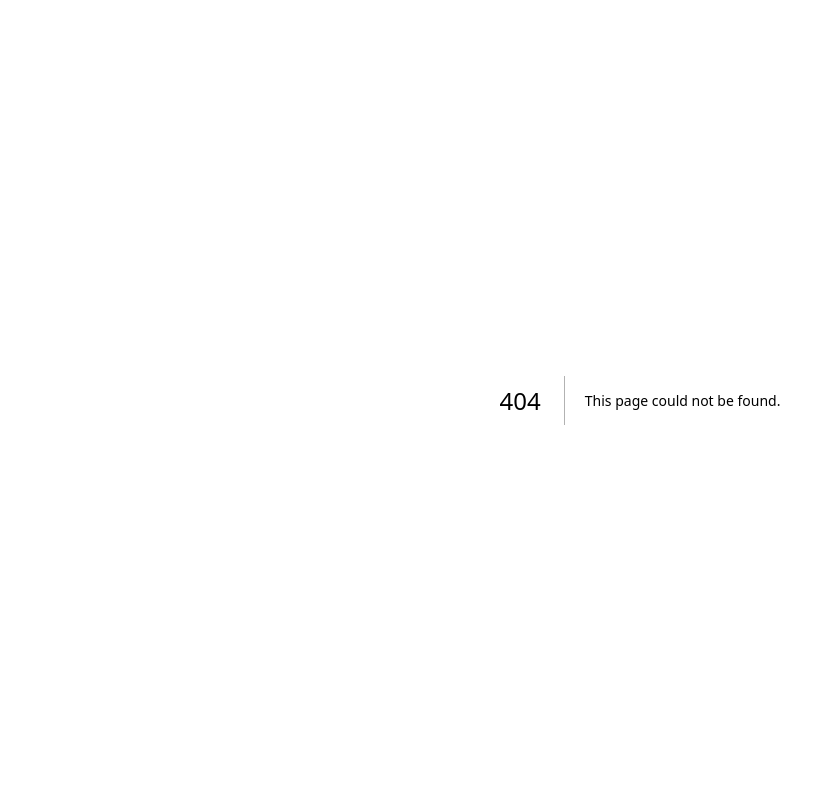
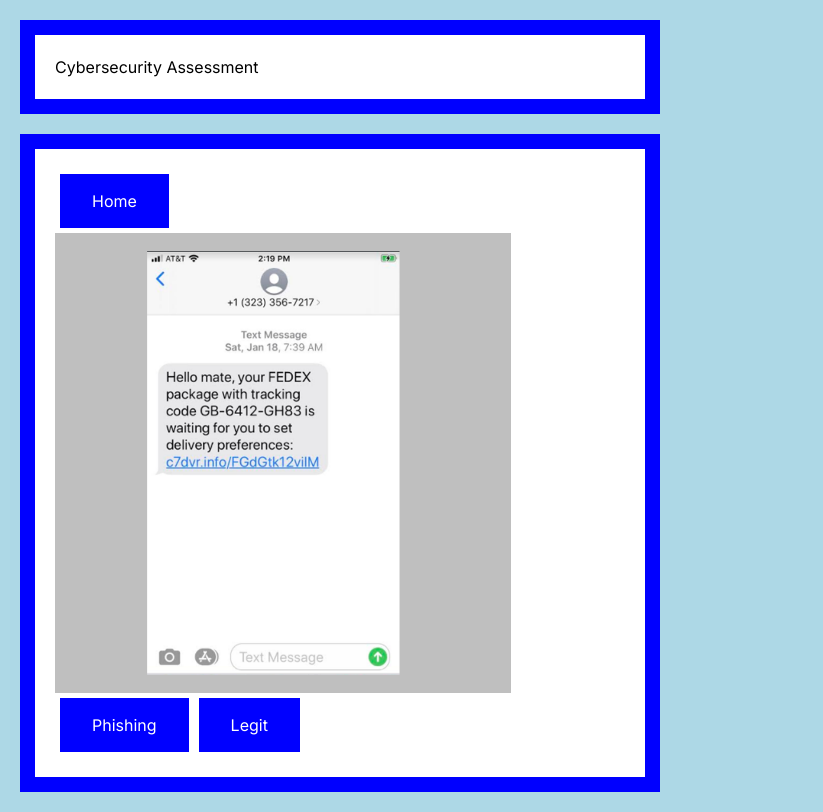
Before and after one commit to wcward3302/my-testing-app, a Next.js app: page /text in a window 1280 px wide. Before the commit this address had no page. Shown: the whole page, without its empty margins (0-823 px from the left). Built offline with nearby package versions, Linux system fonts and the light colour scheme.

Commit message:
Made MAJOR money moves

```diff
--- /dev/null
+++ b/src/app/ad/page.tsx
@@ -0,0 +1,92 @@
+"use client"
+const data_json = require('../../../public/data.json');
+
+var counter = 0
+var assessment_type = 0
+
+
+
+function testButtonPress(){
+  let phish_button = document.getElementById("phishButton") as HTMLElement
+  let legit_button = document.getElementById("legitButton") as HTMLElement
+  let continue_button = document.getElementById("continueButton") as HTMLElement
+
+
+  let image_element = document.getElementById("example_image") as HTMLImageElement
+  image_element.src=data_json.AssessmentQuestions[0].ads[counter].location_annotate
+
+  let phish_value = data_json.AssessmentQuestions[0].ads[counter].phishing
+
+  // if example is phishing
+  if (phish_value == true){
+    phish_button.style.background="green"
+    legit_button.style.background="red"
+    continue_button.style.visibility="visible"
+  }
+
+  // if example is legit
+  else{
+    phish_button.style.background="red"
+    legit_button.style.background="green"
+    continue_button.style.visibility="visible"
+  }
+}
+
+function next(){
+  if (counter+1 < Object.keys(data_json.AssessmentQuestions[0].ads).length){
+
+    // This is where the end assessment would be!
+    counter++
+  }
+  else{
+    counter =0
+  }
+
+  // get all the elements to be modified
+  let phish_button = document.getElementById("phishButton") as HTMLElement
+  let legit_button = document.getElementById("legitButton") as HTMLElement
+  let continue_button = document.getElementById("continueButton") as HTMLElement
+
+  let image_element = document.getElementById("example_image") as HTMLImageElement
+  image_element.src=data_json.AssessmentQuestions[0].ads[counter].location
+
+  // reset CSS
+  phish_button.style.background="blue"
+  legit_button.style.background="blue"
+  continue_button.style.visibility="hidden"
+}
+
+import Link from "next/link";
+
+export default function Home() {
+  return (
+    <main>
+
+      <div id="topBar" className="div1">
+        <h1>Cybersecurity Assessment</h1>
+      </div>
+
+      <div>
+          <div id="questionBox" className="div1">
+
+            <Link href="/">
+              <button>Home</button>
+            </Link>
+
+            <img id="example_image" src="/ads/ad1.png"></img>
+
+            <button id="phishButton" onClick={testButtonPress}>Phishing</button>
+
+            <button id="legitButton" onClick={testButtonPress}>Legit</button>
+
+            <button id="continueButton" className ="buttonHidden" onClick={next}>Continue</button>
+
+
+          </div>
+
+        </div>
+
+
+    </main>
+  );
+}
--- /dev/null
+++ b/src/app/email/page.tsx
@@ -0,0 +1,93 @@
+
+"use client"
+const data_json = require('../../../public/data.json');
+
+var counter = 0
+var assessment_type = 0
+
+
+
+function testButtonPress(){
+  let phish_button = document.getElementById("phishButton") as HTMLElement
+  let legit_button = document.getElementById("legitButton") as HTMLElement
+  let continue_button = document.getElementById("continueButton") as HTMLElement
+
+
+  let image_element = document.getElementById("example_image") as HTMLImageElement
+  image_element.src=data_json.AssessmentQuestions[0].emails[counter].location_annotate
+
+  let phish_value = data_json.AssessmentQuestions[0].emails[counter].phishing
+
+  // if example is phishing
+  if (phish_value == true){
+    phish_button.style.background="green"
+    legit_button.style.background="red"
+    continue_button.style.visibility="visible"
+  }
+
+  // if example is legit
+  else{
+    phish_button.style.background="red"
+    legit_button.style.background="green"
+    continue_button.style.visibility="visible"
+  }
+}
+
+function next(){
+  if (counter+1 < Object.keys(data_json.AssessmentQuestions[0].emails).length){
+
+    // This is where the end assessment would be!
+    counter++
+  }
+  else{
+    counter =0
+  }
+
+  // get all the elements to be modified
+  let phish_button = document.getElementById("phishButton") as HTMLElement
+  let legit_button = document.getElementById("legitButton") as HTMLElement
+  let continue_button = document.getElementById("continueButton") as HTMLElement
+
+  let image_element = document.getElementById("example_image") as HTMLImageElement
+  image_element.src=data_json.AssessmentQuestions[0].emails[counter].location
+
+  // reset CSS
+  phish_button.style.background="blue"
+  legit_button.style.background="blue"
+  continue_button.style.visibility="hidden"
+}
+
+import Link from "next/link";
+
+export default function Home() {
+  return (
+    <main>
+
+      <div id="topBar" className="div1">
+        <h1>Cybersecurity Assessment</h1>
+      </div>
+
+      <div>
+          <div id="questionBox" className="div1">
+
+          <Link href="/">
+              <button>Home</button>
+            </Link>
+
+            <img id="example_image" src="/emails/email1.png"></img>
+
+            <button id="phishButton" onClick={testButtonPress}>Phishing</button>
+
+            <button id="legitButton" onClick={testButtonPress}>Legit</button>
+
+            <button id="continueButton" className ="buttonHidden" onClick={next}>Continue</button>
+
+
+          </div>
+
+        </div>
+
+
+    </main>
+  );
+}
--- a/src/app/globals.css
+++ b/src/app/globals.css
@@ -18,7 +18,20 @@
   width: 80%;
 }
 
+#myDIV {
+  width: 300px;
+  height: 200px;
+  background: red;
+  animation: mymove 2;
+}
+
+@keyframes mymove {
+  from {background-color: red;}
+  to {background-color: blue;}
+}
+
 button {
+  animation: none 2;
   border: none;
   background-color: blue;
   color: white;
--- a/src/app/page.tsx
+++ b/src/app/page.tsx
@@ -1,58 +1,4 @@
-
-"use client"
-const data_json = require('./data.json');
-
-var counter = 0
-
-function testButtonPress(){
-  let phish_button = document.getElementById("phishButton") as HTMLElement
-  let legit_button = document.getElementById("legitButton") as HTMLElement
-  let continue_button = document.getElementById("continueButton") as HTMLElement
-
-
-  let image_element = document.getElementById("example_image") as HTMLImageElement
-  image_element.src=data_json.AssessmentQuestions[0].emails[counter].location_annotate
-
-  let phish_value = data_json.AssessmentQuestions[0].emails[counter].phishing
-
-  // if example is phishing
-  if (phish_value == true){
-    phish_button.style.background="green"
-    legit_button.style.background="red"
-    continue_button.style.visibility="visible"
-  }
-
-  // if example is legit
-  else{
-    phish_button.style.background="red"
-    legit_button.style.background="green"
-    continue_button.style.visibility="visible"
-  }
-}
-
-function next(){
-  if (counter+1 < Object.keys(data_json.AssessmentQuestions[0].emails).length){
-
-    // This is where the end assessment would be!
-    counter++
-  }
-  else{
-    counter =0
-  }
-
-  // get all the elements to be modified
-  let phish_button = document.getElementById("phishButton") as HTMLElement
-  let legit_button = document.getElementById("legitButton") as HTMLElement
-  let continue_button = document.getElementById("continueButton") as HTMLElement
-
-  let image_element = document.getElementById("example_image") as HTMLImageElement
-  image_element.src=data_json.AssessmentQuestions[0].emails[counter].location
-
-  // reset CSS
-  phish_button.style.background="blue"
-  legit_button.style.background="blue"
-  continue_button.style.visibility="hidden"
-}
+import Link from "next/link";
 
 export default function Home() {
   return (
@@ -64,21 +10,19 @@
 
       <div>
           <div id="questionBox" className="div1">
+              <Link href="/email">
+                <button className="btn px-4 py-4">Email</button>
+              </Link>
 
-            <img id="example_image" src="/emails/email1.png"></img>
+              <Link href="/text">
+                <button>text</button>
+              </Link>
 
-            <button id="phishButton" onClick={testButtonPress}>Phishing</button>
-
-            <button id="legitButton" onClick={testButtonPress}>Legit</button>
-
-            <button id="continueButton" className ="buttonHidden" onClick={next}>Continue</button>
-
-
+              <Link href="/ad">
+                <button>Ads</button>
+              </Link>
           </div>
-
         </div>
-
-
     </main>
   );
 }
--- /dev/null
+++ b/src/app/text/page.tsx
@@ -0,0 +1,93 @@
+
+"use client"
+const data_json = require('../../../public/data.json');
+
+var counter = 0
+var assessment_type = 0
+
+
+
+function testButtonPress(){
+  let phish_button = document.getElementById("phishButton") as HTMLElement
+  let legit_button = document.getElementById("legitButton") as HTMLElement
+  let continue_button = document.getElementById("continueButton") as HTMLElement
+
+
+  let image_element = document.getElementById("example_image") as HTMLImageElement
+  image_element.src=data_json.AssessmentQuestions[1].texts[counter].location_annotate
+
+  let phish_value = data_json.AssessmentQuestions[1].texts[counter].phishing
+
+  // if example is phishing
+  if (phish_value == true){
+    phish_button.style.background="green"
+    legit_button.style.background="red"
+    continue_button.style.visibility="visible"
+  }
+
+  // if example is legit
+  else{
+    phish_button.style.background="red"
+    legit_button.style.background="green"
+    continue_button.style.visibility="visible"
+  }
+}
+
+function next(){
+  if (counter+1 < Object.keys(data_json.AssessmentQuestions[1].texts).length){
+
+    // This is where the end assessment would be!
+    counter++
+  }
+  else{
+    counter =0
+  }
+
+  // get all the elements to be modified
+  let phish_button = document.getElementById("phishButton") as HTMLElement
+  let legit_button = document.getElementById("legitButton") as HTMLElement
+  let continue_button = document.getElementById("continueButton") as HTMLElement
+
+  let image_element = document.getElementById("example_image") as HTMLImageElement
+  image_element.src=data_json.AssessmentQuestions[1].texts[counter].location
+
+  // reset CSS
+  phish_button.style.background="blue"
+  legit_button.style.background="blue"
+  continue_button.style.visibility="hidden"
+}
+
+import Link from "next/link";
+
+export default function Home() {
+  return (
+    <main>
+
+      <div id="topBar" className="div1">
+        <h1>Cybersecurity Assessment</h1>
+      </div>
+
+      <div>
+          <div id="questionBox" className="div1">
+
+            <Link href="/">
+              <button>Home</button>
+            </Link>
+
+            <img id="example_image" src="/texts/text1.png"></img>
+
+            <button id="phishButton" onClick={testButtonPress}>Phishing</button>
+
+            <button id="legitButton" onClick={testButtonPress}>Legit</button>
+
+            <button id="continueButton" className ="buttonHidden" onClick={next}>Continue</button>
+
+
+          </div>
+
+        </div>
+
+
+    </main>
+  );
+}
```
Also changed, not shown: public/data.json (renamed from src/app/data.json).
